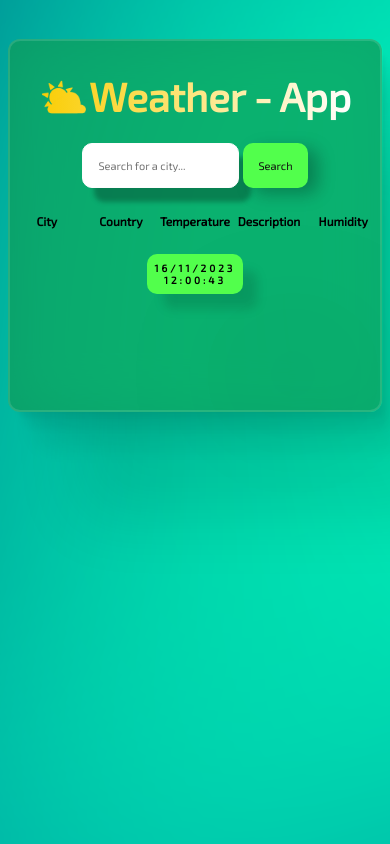
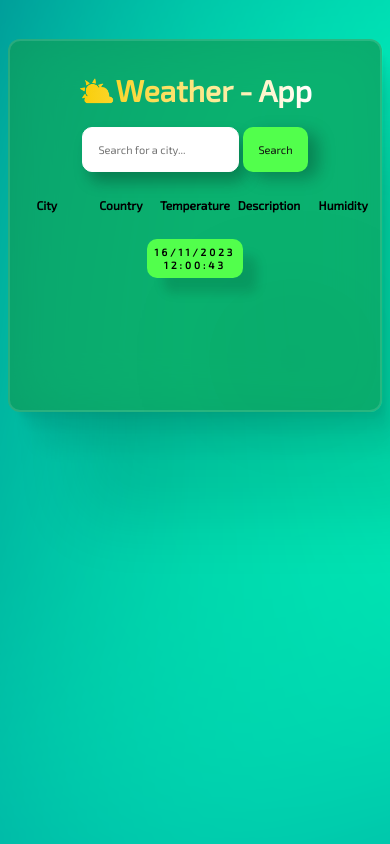
Before and after one commit to KadirKarabacak/Weather-App, a plain HTML site: page index.html in a window 390 px wide. Drawn offline with Linux system fonts and the light colour scheme.

Commit message:
Responsive changes

```diff
--- a/index.html
+++ b/index.html
@@ -8,8 +8,8 @@
   </head>
   <body>
     <div class="app-container">
-      <div>
-        <h1>⛅Weather - App</h1>
+      <div class="app__text">
+        <h1 class="app__text-head">⛅Weather - App</h1>
       </div>
       <form class="form-container">
         <input
--- a/style.css
+++ b/style.css
@@ -240,6 +240,8 @@ h1 {
 
   .infos{
     font-size: 12px;
+    width: 50%;
+    flex-wrap: wrap;
   }
 
   .weather-data{
@@ -254,6 +256,7 @@ h1 {
 
   .input-field{
     font-size: 11px;
+    box-shadow: 7px 10px 15px rgba(0, 0, 0, 0.27);
   }
 
   .submit-button{
@@ -264,4 +267,8 @@ h1 {
     margin-top: 1%;
   }
 
+  .app__text-head{
+    font-size: 30px;
+  }
+
 }
```
